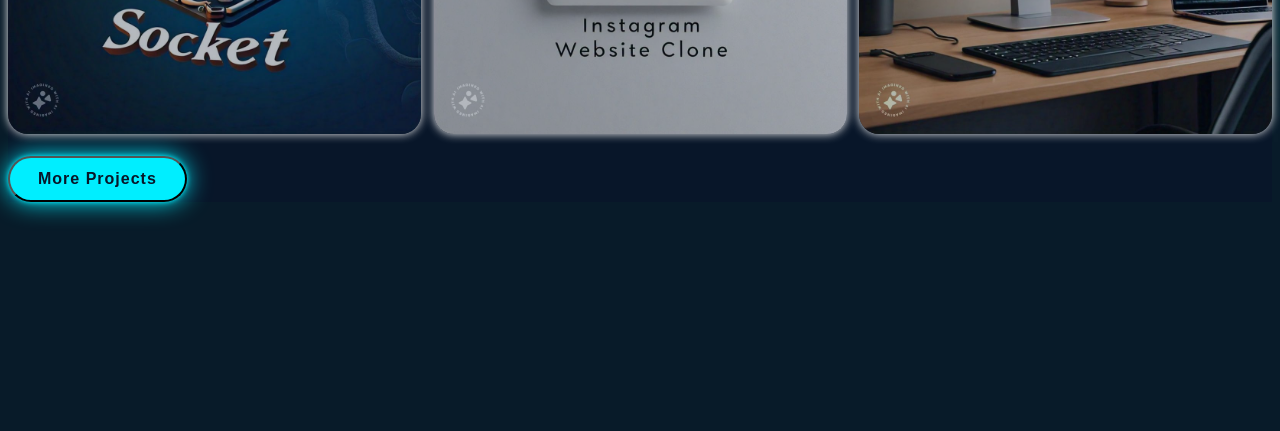
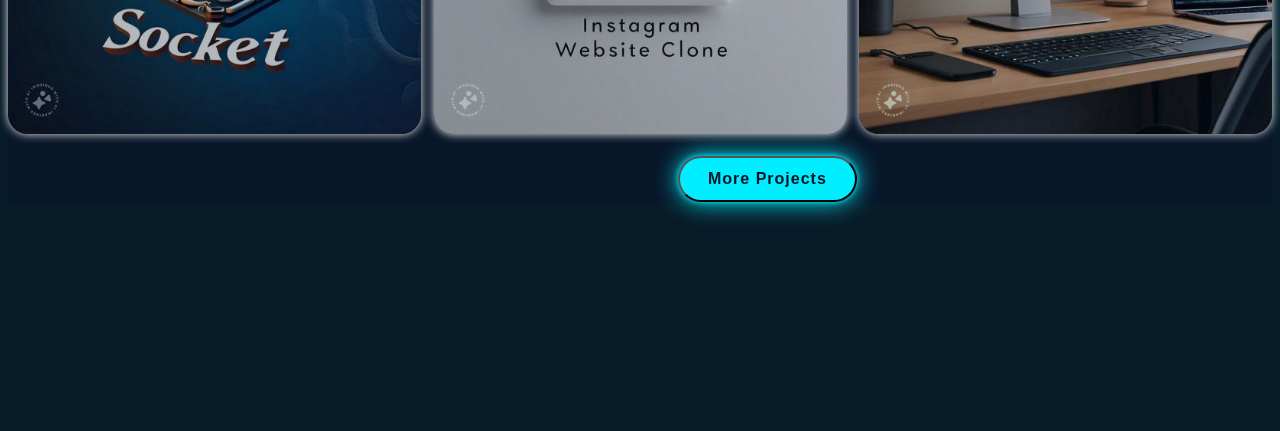
Before and after one commit to Saurabhm2/My-Portfolio, a plain HTML site: page index.html in a window 1280 px wide. Shown: the part 4400-4831 px from the top of the page. Drawn offline with nearby package versions, Linux system fonts and the light colour scheme; a script that the page names is missing.

Commit message:
Update stylesheet.css

```diff
--- a/stylesheet.css
+++ b/stylesheet.css
@@ -24,7 +24,9 @@ body {
   background-size: cover;
   background-position: center;
 }
-
+.button{
+  margin-left: 670px;
+}
 .header {
   position: fixed;
   top: 0;
```
